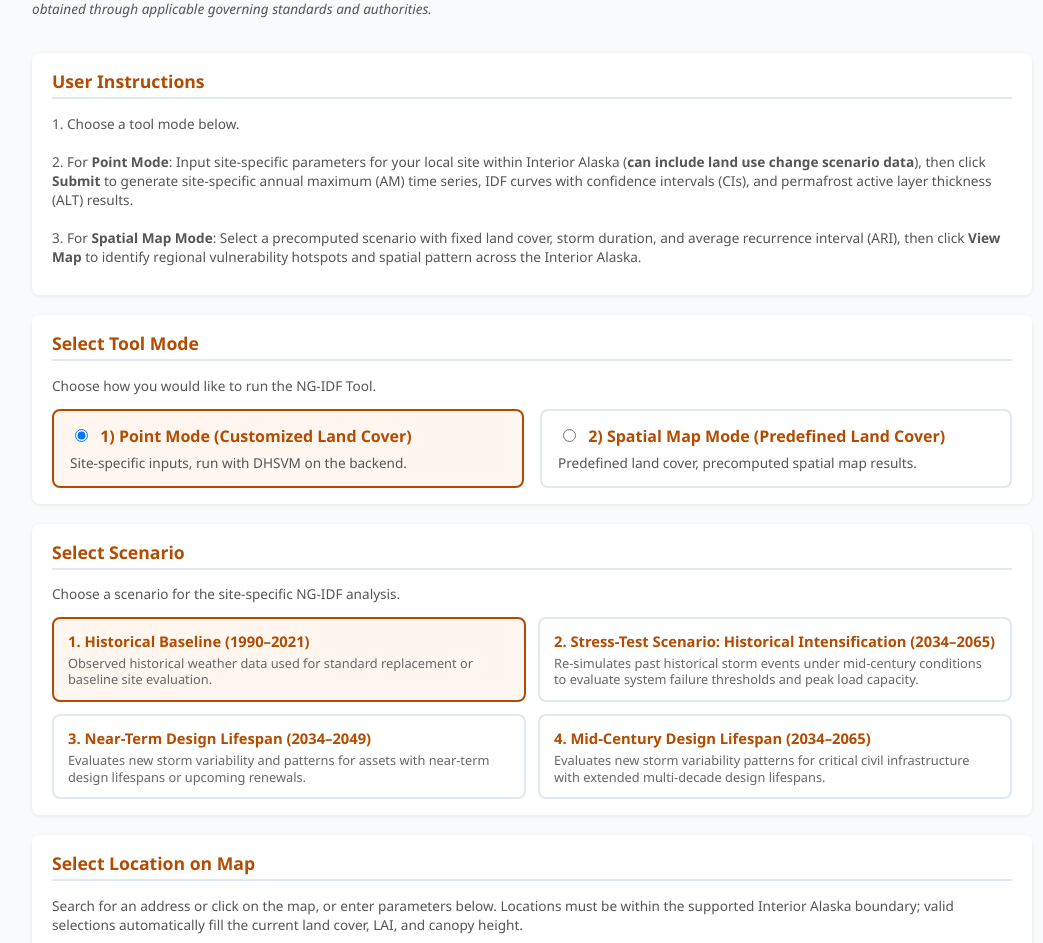
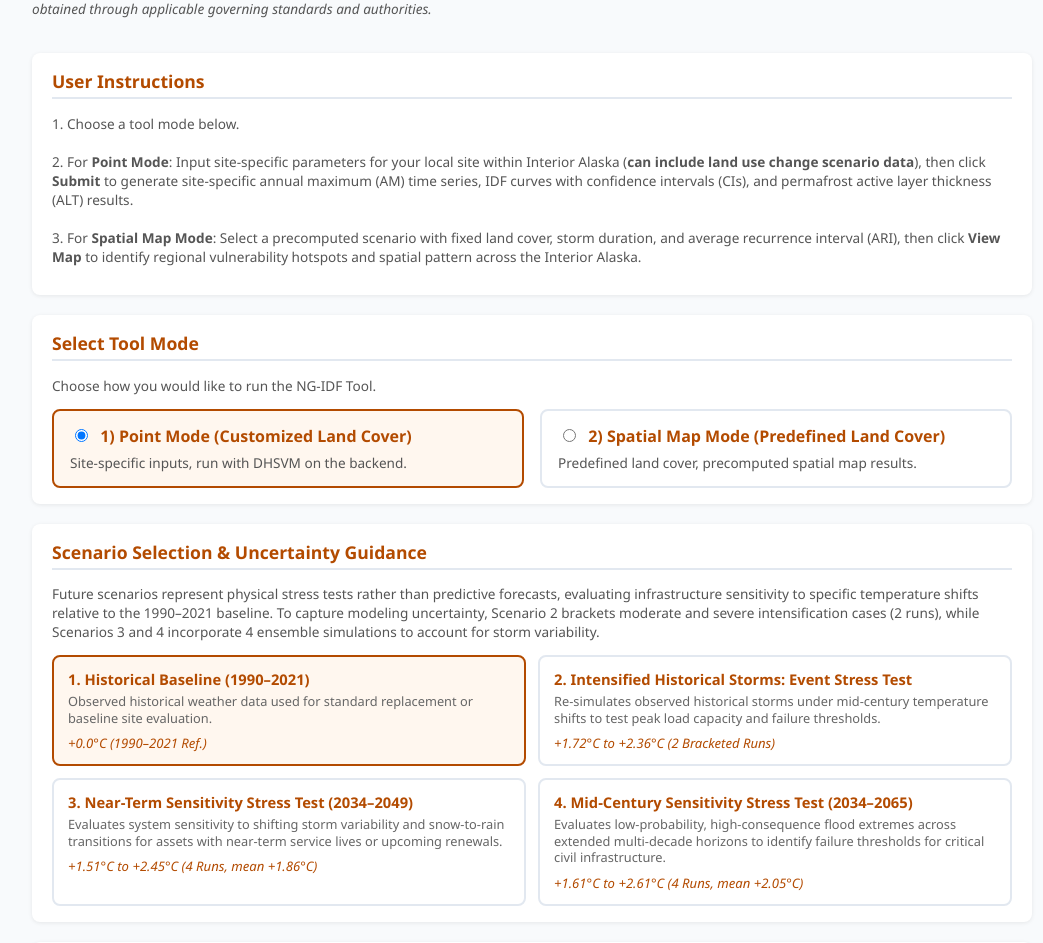
Before and after one commit to hydro-yan/NG_IDF_AWS, a Python web app: template templates/NG_IDF.html in a window 1280 px wide. Shown: the part 387-1330 px from the top of the page, without its empty margins (108-1151 px from the left). Run offline with Jinja, Linux system fonts and the light colour scheme; the template is opened without the code that fills it, so the values that code supplies are empty.

Commit message:
2026/10/26 16:16 fix language, method, reference section

```diff
--- a/templates/NG_IDF.html
+++ b/templates/NG_IDF.html
@@ -566,6 +566,12 @@
     margin-top: 4px;
     line-height: 1.3;
   }
+
+  .scenario-card .scenario-metric {
+    margin-top: 8px;
+    color: #b34b00;
+    font-size: 0.82rem;
+  }
 </style>
 </head>
 <body>
@@ -653,30 +659,34 @@
 
 
     <div class="card">
-      <h2>Select Scenario</h2>
+      <h2>Scenario Selection &amp; Uncertainty Guidance</h2>
       <p class="note">
-        Choose a scenario for the site-specific NG-IDF analysis.
+        Future scenarios represent physical stress tests rather than predictive forecasts, evaluating infrastructure sensitivity to specific temperature shifts relative to the 1990–2021 baseline. To capture modeling uncertainty, Scenario 2 brackets moderate and severe intensification cases (2 runs), while Scenarios 3 and 4 incorporate 4 ensemble simulations to account for storm variability.
       </p>
 
       <div class="scenario-grid" id="pointScenarioGrid">
         <div class="scenario-card enabled selected" data-scenario="historical" onclick="selectPointScenario('historical')">
           <div class="scenario-title">1. Historical Baseline (1990–2021)</div>
           <div class="scenario-desc">Observed historical weather data used for standard replacement or baseline site evaluation.</div>
+          <div class="scenario-metric"><em>+0.0°C (1990–2021 Ref.)</em></div>
         </div>
 
         <div class="scenario-card enabled" data-scenario="future_wrf" onclick="selectPointScenario('future_wrf')">
-          <div class="scenario-title">2. Stress-Test Scenario: Historical Intensification (2034–2065)</div>
-          <div class="scenario-desc">Re-simulates past historical storm events under mid-century conditions to evaluate system failure thresholds and peak load capacity.</div>
+          <div class="scenario-title">2. Intensified Historical Storms: Event Stress Test</div>
+          <div class="scenario-desc">Re-simulates observed historical storms under mid-century temperature shifts to test peak load capacity and failure thresholds.</div>
+          <div class="scenario-metric"><em>+1.72°C to +2.36°C (2 Bracketed Runs)</em></div>
         </div>
 
         <div class="scenario-card enabled" data-scenario="future_cesm_near" onclick="selectPointScenario('future_cesm_near')">
-          <div class="scenario-title">3. Near-Term Design Lifespan (2034–2049)</div>
-          <div class="scenario-desc">Evaluates new storm variability and patterns for assets with near-term design lifespans or upcoming renewals.</div>
+          <div class="scenario-title">3. Near-Term Sensitivity Stress Test (2034–2049)</div>
+          <div class="scenario-desc">Evaluates system sensitivity to shifting storm variability and snow-to-rain transitions for assets with near-term service lives or upcoming renewals.</div>
+          <div class="scenario-metric"><em>+1.51°C to +2.45°C (4 Runs, mean +1.86°C)</em></div>
         </div>
 
         <div class="scenario-card enabled" data-scenario="future_cesm" onclick="selectPointScenario('future_cesm')">
-          <div class="scenario-title">4. Mid-Century Design Lifespan (2034–2065)</div>
-          <div class="scenario-desc">Evaluates new storm variability patterns for critical civil infrastructure with extended multi-decade design lifespans.</div>
+          <div class="scenario-title">4. Mid-Century Sensitivity Stress Test (2034–2065)</div>
+          <div class="scenario-desc">Evaluates low-probability, high-consequence flood extremes across extended multi-decade horizons to identify failure thresholds for critical civil infrastructure.</div>
+          <div class="scenario-metric"><em>+1.61°C to +2.61°C (4 Runs, mean +2.05°C)</em></div>
         </div>
       </div>
       <input type="hidden" id="pointScenarioInput" name="scenario" value="historical">
@@ -938,12 +948,12 @@
       <input type="hidden" id="siteLandCoverInput" name="Value6" value="">
 
       <div style="margin-top:20px;">
-        <input type="button" value="Advanced Settings (Optional)" onclick="myfunction()">
+        <input type="button" value="Advanced DHSVM Settings (Expert Use Only)" onclick="myfunction()">
       </div>
 
       <div id="displaytable">
         <p class="note" style="margin-top:12px;">
-          Default DHSVM parameters are recommended unless local calibration data are available.
+          These parameters are intended for DHSVM calibration and expert use. For most site assessments, retain the default values. Change these values only when site-specific calibration data or expert judgment are available.
         </p>
         <table>
       <tr><td>Land Cover Fraction (0–1):</td><td><input type="text" name="Value5" value="1"></td></tr>
@@ -972,9 +982,9 @@
     <input type="hidden" name="mode" value="spatial">
 
     <div class="card">
-      <h2>Select Scenario</h2>
+      <h2>Scenario Selection &amp; Uncertainty Guidance</h2>
       <p class="note">
-        Choose a scenario for the spatial map.
+        Future scenarios represent physical stress tests rather than predictive forecasts, evaluating infrastructure sensitivity to specific temperature shifts relative to the 1990–2021 baseline. To capture modeling uncertainty, Scenario 2 brackets moderate and severe intensification cases (2 runs), while Scenarios 3 and 4 incorporate 4 ensemble simulations to account for storm variability.
       </p>
 
 
@@ -983,23 +993,25 @@
         <div class="scenario-card enabled selected" data-scenario="historical" onclick="selectSpatialScenario('historical')">
           <div class="scenario-title">1. Historical Baseline (1990–2021)</div>
           <div class="scenario-desc">Observed historical weather data used for standard replacement or baseline site evaluation.</div>
+          <div class="scenario-metric"><em>+0.0°C (1990–2021 Ref.)</em></div>
         </div>
 
-        <div class="scenario-card enabled" data-scenario="future_wrf" onclick="selectSpatialScenario('future_wrf')">
-          <div class="scenario-title">2. Stress-Test Scenario: Historical Intensification (2034–2065)</div>
-          <div class="scenario-desc">Re-simulates past historical storm events under mid-century conditions to evaluate system failure thresholds
-            and peak load capacity.</div>
+        <div class="scenario-card enabled" data-scenario="future_wrf" onclick="selectPointScenario('future_wrf')">
+          <div class="scenario-title">2. Intensified Historical Storms: Event Stress Test</div>
+          <div class="scenario-desc">Re-simulates observed historical storms under mid-century temperature shifts to test peak load capacity and failure thresholds.</div>
+          <div class="scenario-metric"><em>+1.72°C to +2.36°C (2 Bracketed Runs)</em></div>
         </div>
 
         <div class="scenario-card enabled" data-scenario="future_cesm_near" onclick="selectSpatialScenario('future_cesm_near')">
-          <div class="scenario-title">3. Near-Term Design Lifespan (2034-2049)</div>
-          <div class="scenario-desc">Evaluates new storm variability and patterns for assets with near-term design lifespans or upcoming renewals</div>
+          <div class="scenario-title">3. Near-Term Sensitivity Stress Test (2034–2049)</div>
+          <div class="scenario-desc">Evaluates system sensitivity to shifting storm variability and snow-to-rain transitions for assets with near-term service lives or upcoming renewals.</div>
+          <div class="scenario-metric"><em>+1.51°C to +2.45°C (4 Runs, mean +1.86°C)</em></div>
         </div>
 
         <div class="scenario-card enabled" data-scenario="future_cesm_mid" onclick="selectSpatialScenario('future_cesm_mid')">
-          <div class="scenario-title">4. Mid-Century Design Lifespan (2034–2065)</div>
-          <div class="scenario-desc">Evaluates new storm variability patterns for critical civil infrastructure with
-            extended multi-decade design lifespans.</div>
+          <div class="scenario-title">4. Mid-Century Sensitivity Stress Test (2034–2065)</div>
+          <div class="scenario-desc">Evaluates low-probability, high-consequence flood extremes across extended multi-decade horizons to identify failure thresholds for critical civil infrastructure..</div>
+          <div class="scenario-metric"><em>+1.61°C to +2.61°C (4 Runs, mean +2.05°C)</em></div>
         </div>
 
       </div>
@@ -1086,9 +1098,11 @@
     <ul style="margin-top:10px; margin-bottom:0; padding-left:20px;">
       <li>Historical weather: Daymet gridded meteorological data (1989/06/01–2021/09/30, 1-km grid, 24-hour resolution) (<a href="https://www.nature.com/articles/s41597-021-00973-0" target="_blank">Thornton et al., 2021</a>).</li>
 
-      <li>Future scenarios #1: Direct downscaling of four CESM2-Large Ensemble (CESM2-LE) members (30-year reference [1989/06/01–2021/09/30] and 30-year future periods [2033/06/01–2065/09/30], 4-km grid, 1-hour resolution). These simulations utilize the SSP3-70 scenario. While PGW intensifies known historical events, these direct downscaling runs capture the full range of natural weather variability, providing a robust look at how entirely new, unrecorded weather patterns might emerge in a changing future.</li>
+      <li>Land use and land cover: National Land Cover Database (NLCD) 2016 Land Cover (Alaska) (<a href="https://www.mrlc.gov/data/nlcd-2016-land-cover-alaska" target="_blank">MRLC, 2020</a>).</li>
 
-      <li>Future scenarios #2: WRF baseline forced with ERA5 (1989/06/01–2021/09/30, 4-km grid,1-hour resolution) and two pseudo-global warming (PGW) scenarios (medium and high, 2033/06/01–2065/09/30, 4 km grid, 1-hour resolution). Perturbations follow ensemble mean changes from two sets of CMIP6 GCM ensembles focused on SSP2-45 (<a href="https://agupubs.onlinelibrary.wiley.com/doi/10.1029/2024JD041185" target="_blank">Cheng et al., 2025</a>). WRF simulations act as a high-definition lens that first reconstructs the 'ground truth' of historical weather with local precision and then projects how those exact events would intensify in a future, warmer weather.</li>
+      <li>Future scenarios #1: Weather Research and Forecasting (WRF) baseline forced with ERA5 (1989/06/01–2021/09/30, 4-km grid, 1-hour resolution) and two pseudo-global warming (PGW) scenarios (medium and high, 2033/06/01–2065/09/30, 4-km grid, 1-hour resolution). Perturbations follow ensemble mean changes from two sets of CMIP6 GCM ensembles focused on SSP2-45 (<a href="https://agupubs.onlinelibrary.wiley.com/doi/10.1029/2024JD041185" target="_blank">Cheng et al., 2025</a>). WRF simulations act as a high-definition lens that first reconstructs the 'ground truth' of historical weather with local precision and then projects how those exact events would intensify in a future, warmer weather.</li>
+
+      <li>Future scenarios #2: Direct downscaling of four Community Earth System Model version 2 (CESM2) Large Ensemble (CESM2-LE) members (30-year reference [1989/06/01–2021/09/30] and 30-year future periods [2033/06/01–2065/09/30], 4-km grid, 1-hour resolution). These simulations utilize the SSP3-70 scenario (<a href="https://doi.org/10.1175/BAMS-D-24-0131.1" target="_blank">Newman et al., 2026</a>). While PGW intensifies known historical events, these direct downscaling runs capture the full range of natural weather variability, providing a robust look at how entirely new, unrecorded weather patterns might emerge in a changing future.</li>
 
       <li>Snow model: Calibrated DHSVM snow model (<a href="https://agupubs.onlinelibrary.wiley.com/doi/full/10.1029/2018JD030140" target="_blank">Sun et al., 2019</a>, <a href="https://www.nature.com/articles/s41597-022-01221-9" target="_blank">Sun et al., 2022</a>).Snow parameters have been further tuned specifically for the Alask to enhance predictive accuracy, particularly in Southern Alaska where winter temperatures frequently fluctuate near the freezing point.</li>
 
@@ -1108,7 +1122,7 @@
     <b>Selected Media Highlights:</b>
     <ol reversed style="margin-top:10px; margin-bottom:0; padding-left:20px;">
       <li><a href="https://doi.org/10.1061/JHYEFF.HEENG-6418" target="_blank">Milhous (2025)</a>. Discussion of "Observation-based evaluation of flood estimation techniques for a small snow-dominated basin in the Washington Cascade Mountains". <i>Journal of Hydrologic Engineering</i>, 30(2), 07024004.</li>
-      <li><a href="https://www.pnnl.gov/news-media/adding-snow-estimates-spring-flooding" target="_blank">PNNL Research Highlights (2023)</a>. Adding snow to estimates of spring flooding.</li>
+      <li><a href="https://phys.org/news/2023-07-adding.html" target="_blank">Phys.org (2023)</a>. Adding snow to estimates of spring flooding.</li>
       <li><a href="https://www.tri-cityherald.com/news/local/pacific-northwest-national-lab/article227815014.html" target="_blank">Tri-City Herald (2019)</a>. How to withstand extreme weather? Science is coming up with these solutions.</li>
       <li><a href="https://doi.org/10.1029/2018WR023123" target="_blank">Hamlet (2018)</a>. New observed data sets for the validation of hydrology and land surface models in cold climates. <i>Water Resources Research</i>, 54(8), 5190–5197.</li>
       <li><a href="https://www.pnnl.gov/news-media/building-infrastructure-resiliency-extreme-snowmelt-events" target="_blank">PNNL Research Highlights (2018)</a>. Building infrastructure resiliency to extreme snowmelt events.</li>
@@ -1121,6 +1135,7 @@
   <div style="margin-bottom: 25px;">
     <b>NG-IDF–Related Journal Articles:</b>
     <ol reversed style="margin-top:10px; margin-bottom:0; padding-left:20px;">
+      <li><a href="https://doi.org/10.1088/2515-7620/ae53ae" target="_blank">Yan et al. (2026)</a>. Flood estimation under snowmelt and rain-on-snow processes in Alaska: a military installation perspective. <i>Environmental Research Communications</i>, 8(3), 031009.</li>
       <li><a href="https://doi.org/10.1029/2024EF005619" target="_blank">Yan et al. (2025)</a>. How flood hazards in a warming climate could be amplified by changes in spatiotemporal patterns and mechanisms of water available for runoff. <i>Earth’s Future</i>, 13(3), e2024EF005619.</li>
       <li><a href="https://doi.org/10.1061/JHYEFF.HEENG-6463" target="_blank">Yan et al. (2025)</a>. Closure to "Observation-based evaluation of flood estimation techniques for a small snow-dominated basin in the Washington Cascade Mountains". <i>Journal of Hydrologic Engineering</i>, 30(2), 07024005.</li>
 
```
